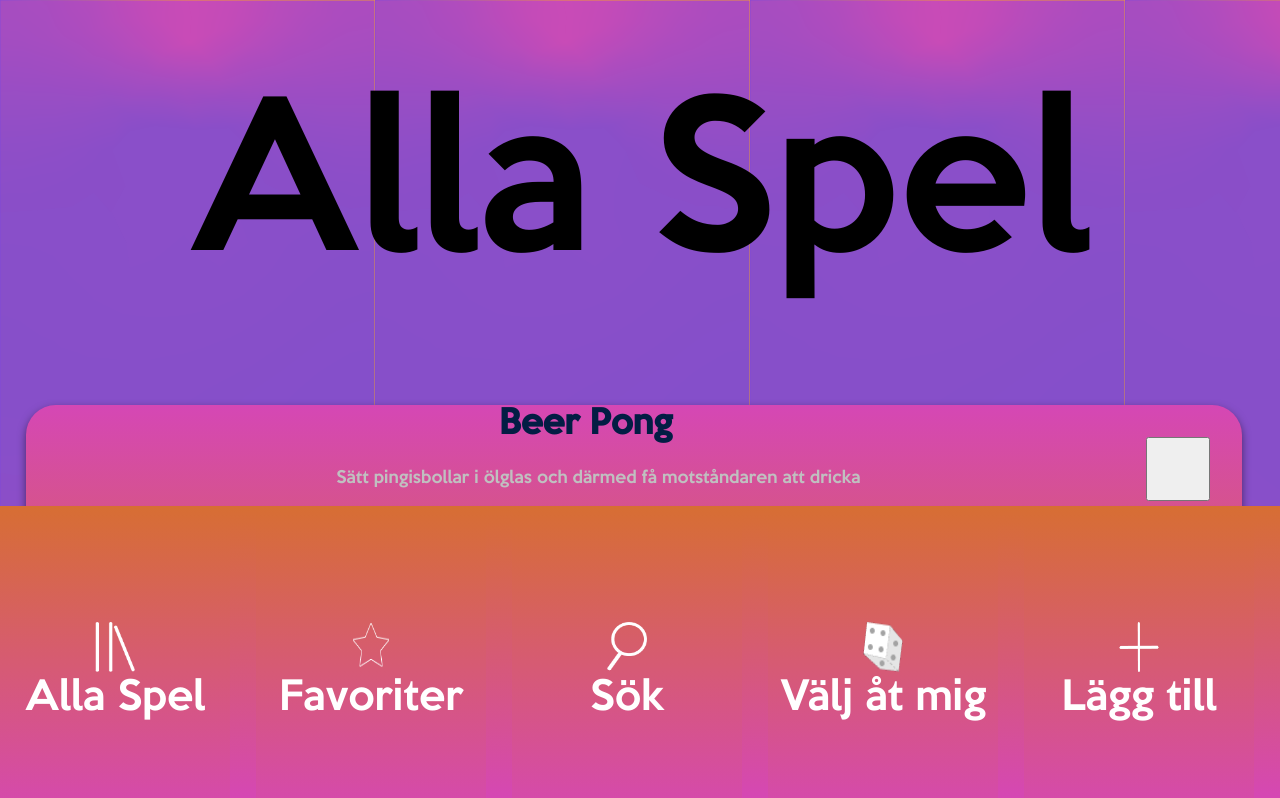
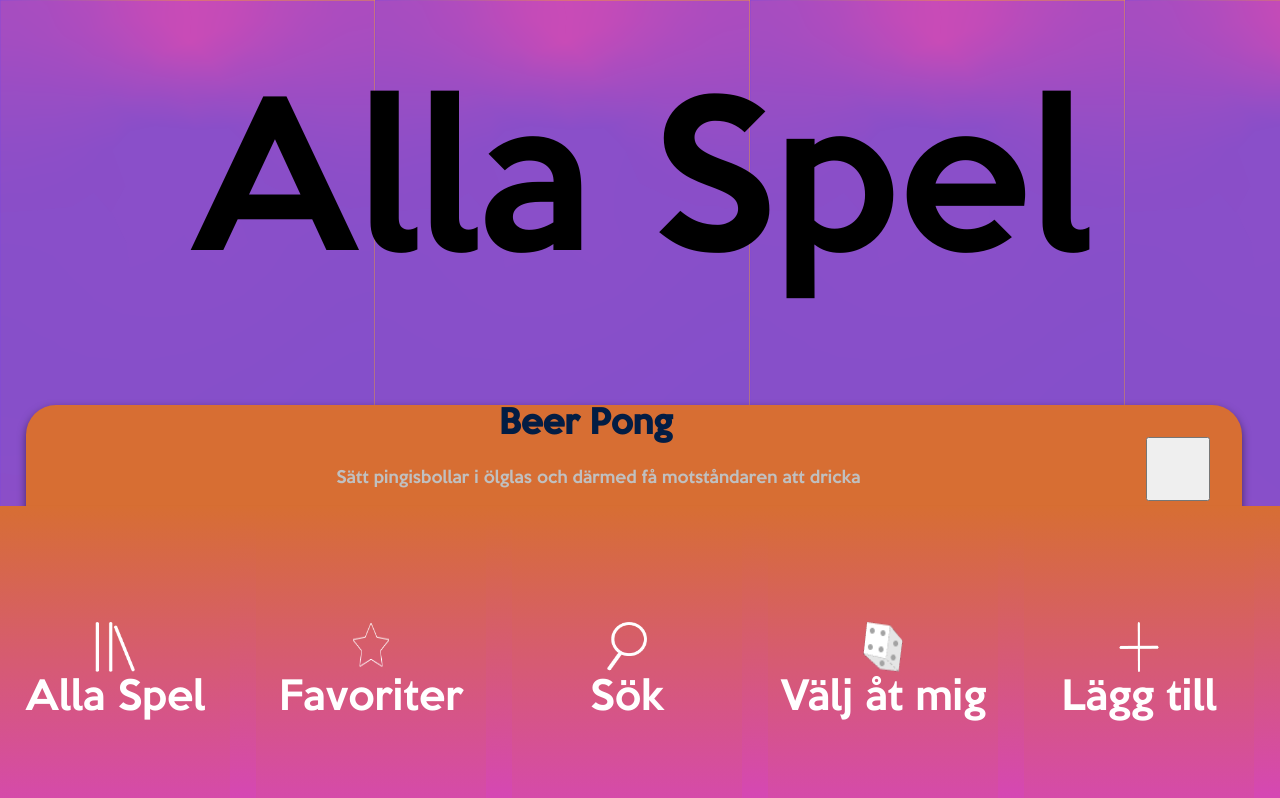
Before and after one commit to VibeValley/PartyPP, a React (Create React App) app: page /AllaSpel in a window 1280 px wide. Shown: the top 798 px of the page. Built offline with nearby package versions, Linux system fonts and the light colour scheme.

Commit message:
Update App.css

```diff
--- a/src/App.css
+++ b/src/App.css
@@ -49,7 +49,7 @@ html {
 
 .Button_first_page {
   width: 80vw;
-  height: 20vw;
+  height: 30vw;
   border-radius: 30px 30px 30px 30px;
   margin-left: 10%;
   margin-right: 10%;
@@ -109,13 +109,7 @@ html {
   filter: drop-shadow(0px 4px 4px rgba(0, 0, 0, 0.5));
   text-align: center;
 
-  background-image: linear-gradient(
-    180deg,
-    rgba(213, 71, 181, 0) 0%,
-    #d547b5 0.01%,
-    #d76e33 100%,
-    #d76e33 100%
-  );
+background-color:    #d76e33;
   margin-left: 2vw;
   margin-right: 5vw;
   color: white;
```
